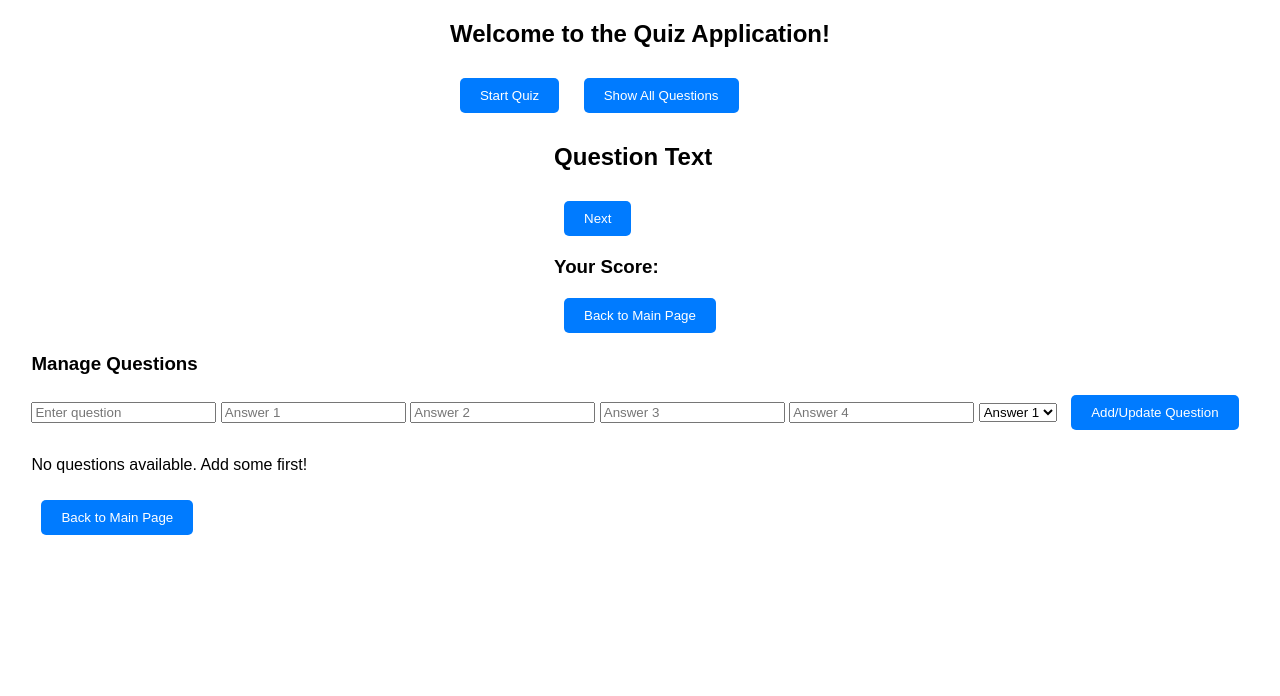
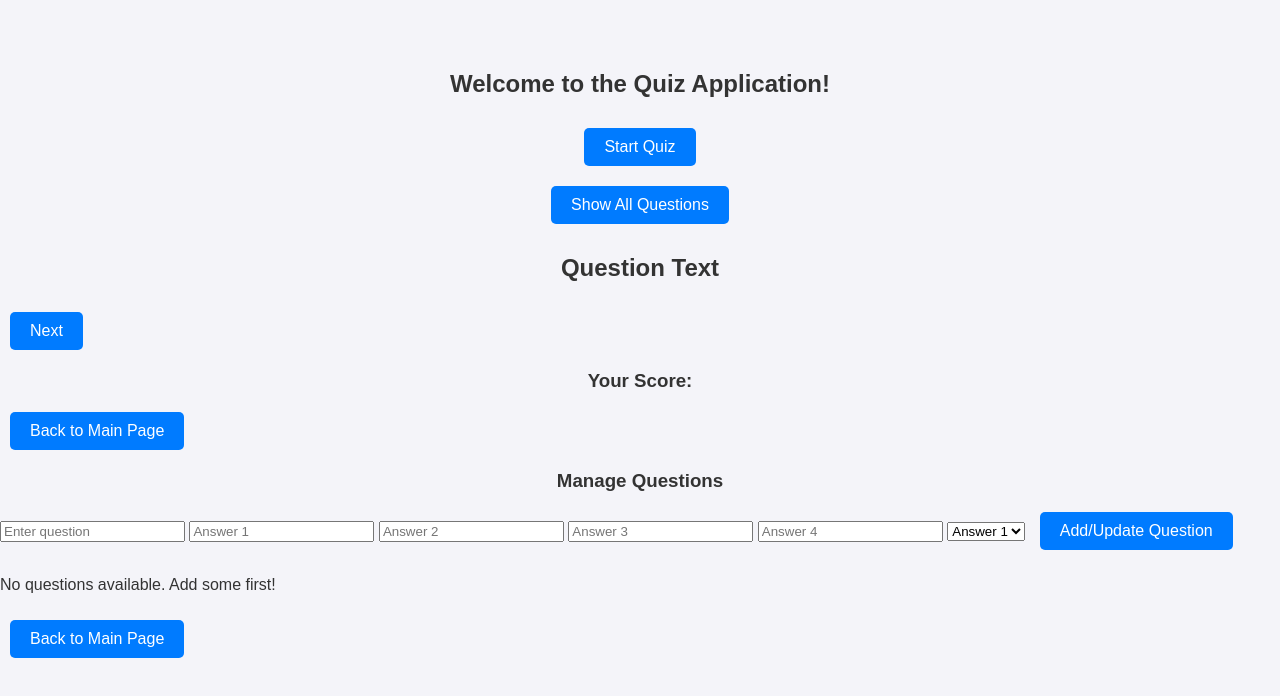
Before and after one commit to 20048189/notetest, a plain HTML site: page index.html in a window 1280 px wide. Drawn offline with Linux system fonts and the light colour scheme.

Commit message:
general styling

```diff
--- a/style.css
+++ b/style.css
@@ -1,20 +1,38 @@
+/* General styles */
 body {
   font-family: Arial, sans-serif;
   margin: 0;
   padding: 0;
+  box-sizing: border-box;
+  background-color: #f4f4f9;
+  color: #333;
+}
+
+h2, h3 {
+  text-align: center;
+  margin: 20px 0;
+}
+/* Main Page Styles */
+#main-page {
   display: flex;
   flex-direction: column;
   align-items: center;
-  justify-content: center;
+  margin-top: 50px;
 }
 
-#quiz-container {
-  margin: 20px;
-  padding: 20px;
-  border: 1px solid #ccc;
-  border-radius: 10px;
-  box-shadow: 0 4px 8px rgba(0, 0, 0, 0.1);
-  background-color: #f9f9f9;
+button {
+  background-color: #007bff;
+  color: #fff;
+  border: none;
+  padding: 10px 20px;
+  font-size: 16px;
+  border-radius: 5px;
+  cursor: pointer;
+  margin: 10px;
+}
+
+button:hover {
+  background-color: #0056b3;
 }
 
 button {
```
